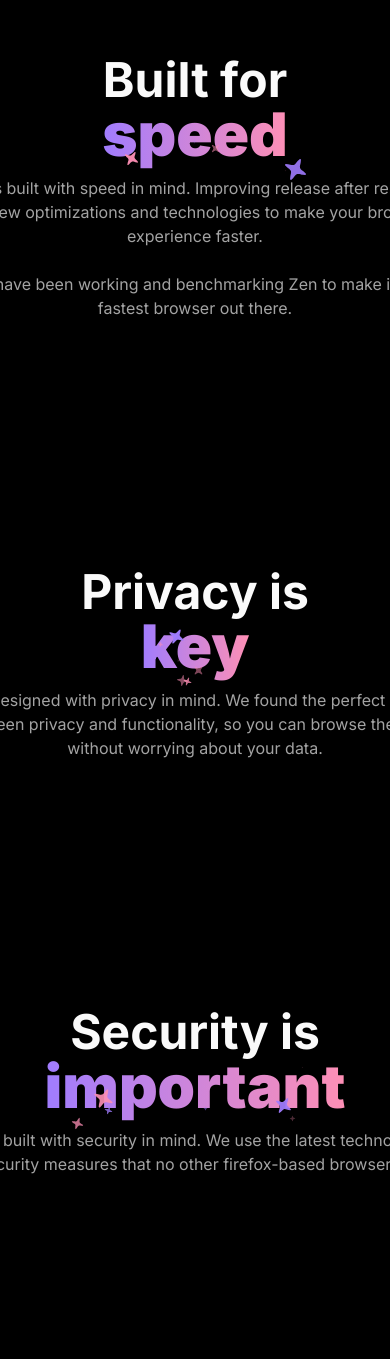
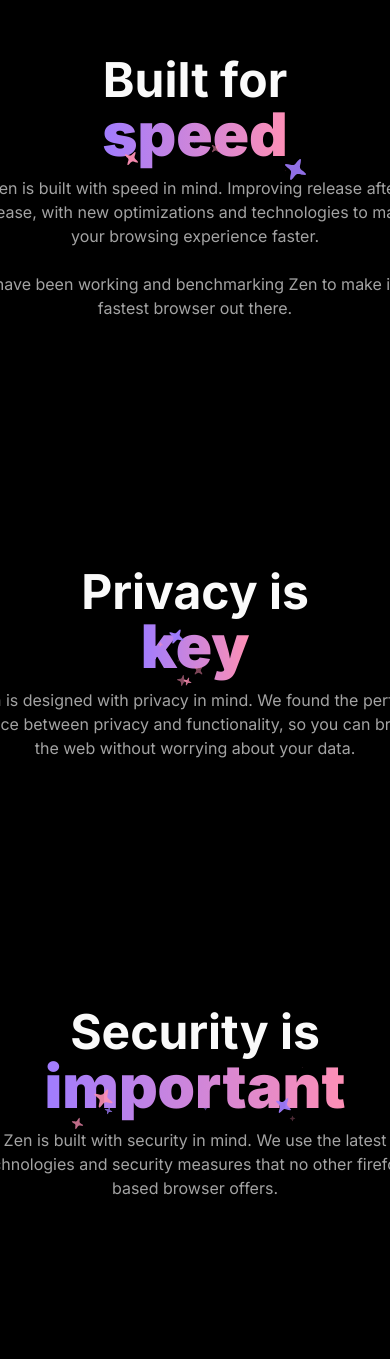
Before and after one commit to zen-browser/www, a Next.js app: page / in a window 390 px wide. Shown: the part 5221-6580 px from the top of the page. Built offline with nearby package versions, Linux system fonts and the light colour scheme.

Commit message:
refactor: Improve responsiveness of Features component layout

```diff
--- a/src/components/features.tsx
+++ b/src/components/features.tsx
@@ -176,7 +176,7 @@ export default function Features() {
           <RabbitIcon className="mx-auto hidden md:block w-32 h-32" />
           <div className="flex flex-col max-w-lg text-center md:text-start">
             <h1 className="text-5xl font-bold flex items-center flex-col md:flex-row">Built for <SparklesText className="md:mx-2" text="speed" /></h1>
-            <p className="text-muted-foreground mt-3">
+            <p className="text-muted-foreground px-5 md:p-0 mt-3">
               Zen is built with speed in mind. Improving release after release, with new optimizations and technologies to make your browsing experience faster.<br /><br />
               We have been working and benchmarking Zen to make it the fastest browser out there.
             </p>
@@ -185,7 +185,7 @@ export default function Features() {
         <div className="flex flex-col lg:flex-row w-full mt-52 p-5 justify-between items-center">
           <div className="flex flex-col max-w-lg text-center md:text-start">
             <h1 className="text-5xl font-bold flex flex-col md:flex-row items-center">Privacy is <SparklesText className="md:mx-2" text="key" /></h1>
-            <p className="text-muted-foreground mt-3">
+            <p className="text-muted-foreground px-5 md:p-0 mt-3">
               Zen is designed with privacy in mind. We found the perfect balance between privacy and functionality, so you can browse the web without worrying about your data.
             </p>
           </div>
@@ -195,7 +195,7 @@ export default function Features() {
           <LockClosedIcon className="mx-auto hidden md:block w-32 h-32" />
           <div className="flex flex-col text-center md:text-start max-w-lg">
             <h1 className="text-5xl font-bold items-center flex-col">Security is <SparklesText className="inline" text="important" /></h1>
-            <p className="text-muted-foreground mt-3">
+            <p className="text-muted-foreground px-5 md:p-0 mt-3">
               Zen is built with security in mind. We use the latest technologies and security measures that no other firefox-based browser offers.
             </p>
           </div>
```
